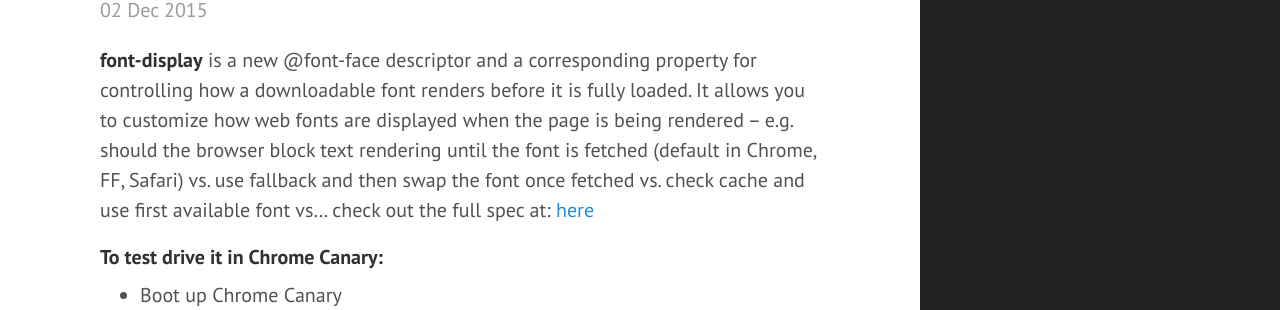
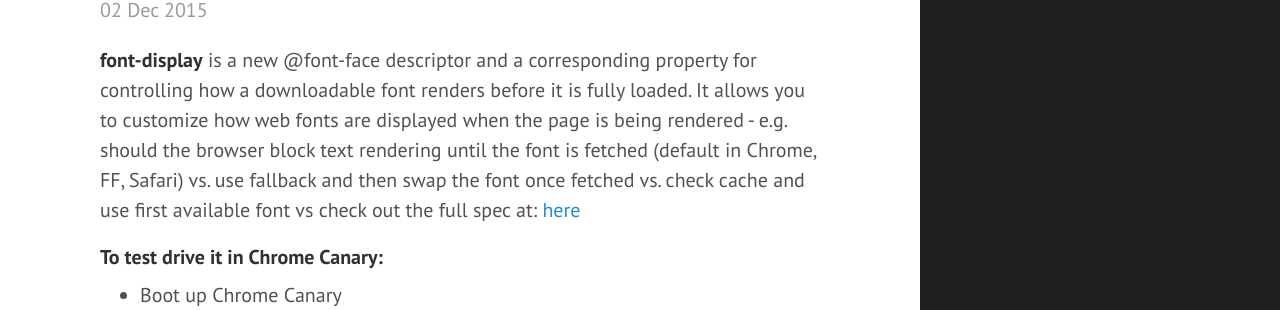
Before and after one commit to saki007ster/saki007ster.github.io, a Jekyll site: the page built from _posts/2015-12-02-font-display-in-chrome-canary.md, in a window 1280 px wide and 967 px high. Shown: the part 185-495 px from the top of the window. Built offline with Jekyll 4.4.1, drawn with Linux system fonts in a browser that asks for light colours; Markdown is read by kramdown in place of the engine named in the settings; comment, search, counter and statistics services are not loaded.

Commit message:
some changes

```diff
--- a/_posts/2015-12-02-font-display-in-chrome-canary.md
+++ b/_posts/2015-12-02-font-display-in-chrome-canary.md
@@ -4,7 +4,7 @@ title: CSS font-display property is now available in Chrome Canary!
 ---
 
 
-**font-display** is a new @font-face descriptor and a corresponding property for controlling how a downloadable font renders before it is fully loaded. It allows you to customize how web fonts are displayed when the page is being rendered -- e.g. should the browser block text rendering until the font is fetched (default in Chrome, FF, Safari) vs. use fallback and then swap the font once fetched vs. check cache and use first available font vs... check out the full spec at: [here](http://tabatkins.github.io/specs/css-font-display/)
+**font-display** is a new @font-face descriptor and a corresponding property for controlling how a downloadable font renders before it is fully loaded. It allows you to customize how web fonts are displayed when the page is being rendered - e.g. should the browser block text rendering until the font is fetched (default in Chrome, FF, Safari) vs. use fallback and then swap the font once fetched vs. check cache and use first available font vs check out the full spec at: [here](http://tabatkins.github.io/specs/css-font-display/)
 
 #### To test drive it in Chrome Canary:
 - Boot up Chrome Canary
```
